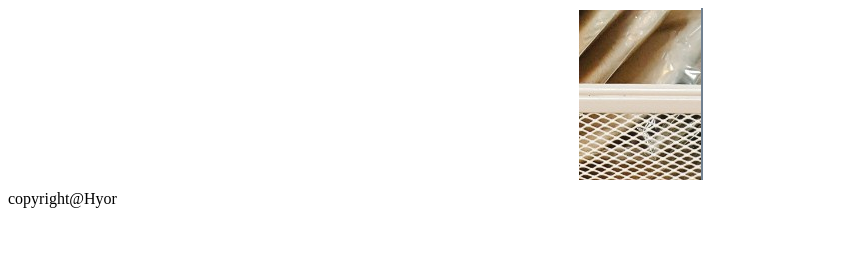
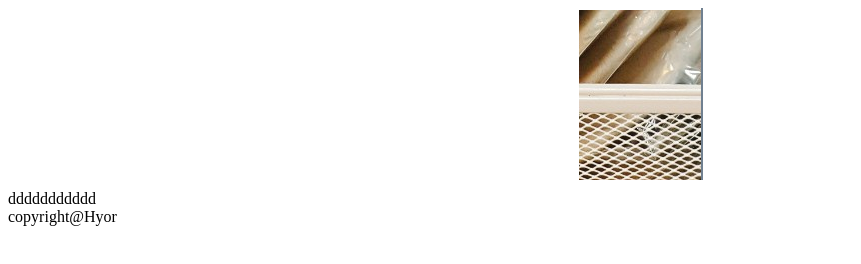
Before and after one commit to hyor/univ, a plain HTML site: page Basix.html in a window 1280 px wide. Shown: the part 78-342 px from the top of the page, without its empty margins (0-861 px from the left). Drawn offline with Linux system fonts and the light colour scheme.

Commit message:
feat(basix): add test message

```diff
--- a/Basix.html
+++ b/Basix.html
@@ -17,6 +17,7 @@
     <li>김태훈</li>
     <li>김종백</li>
     </ul></div>
+    ddddddddddd
     <footer> copyright@Hyor </footer>
 </body>
 </html>
```
